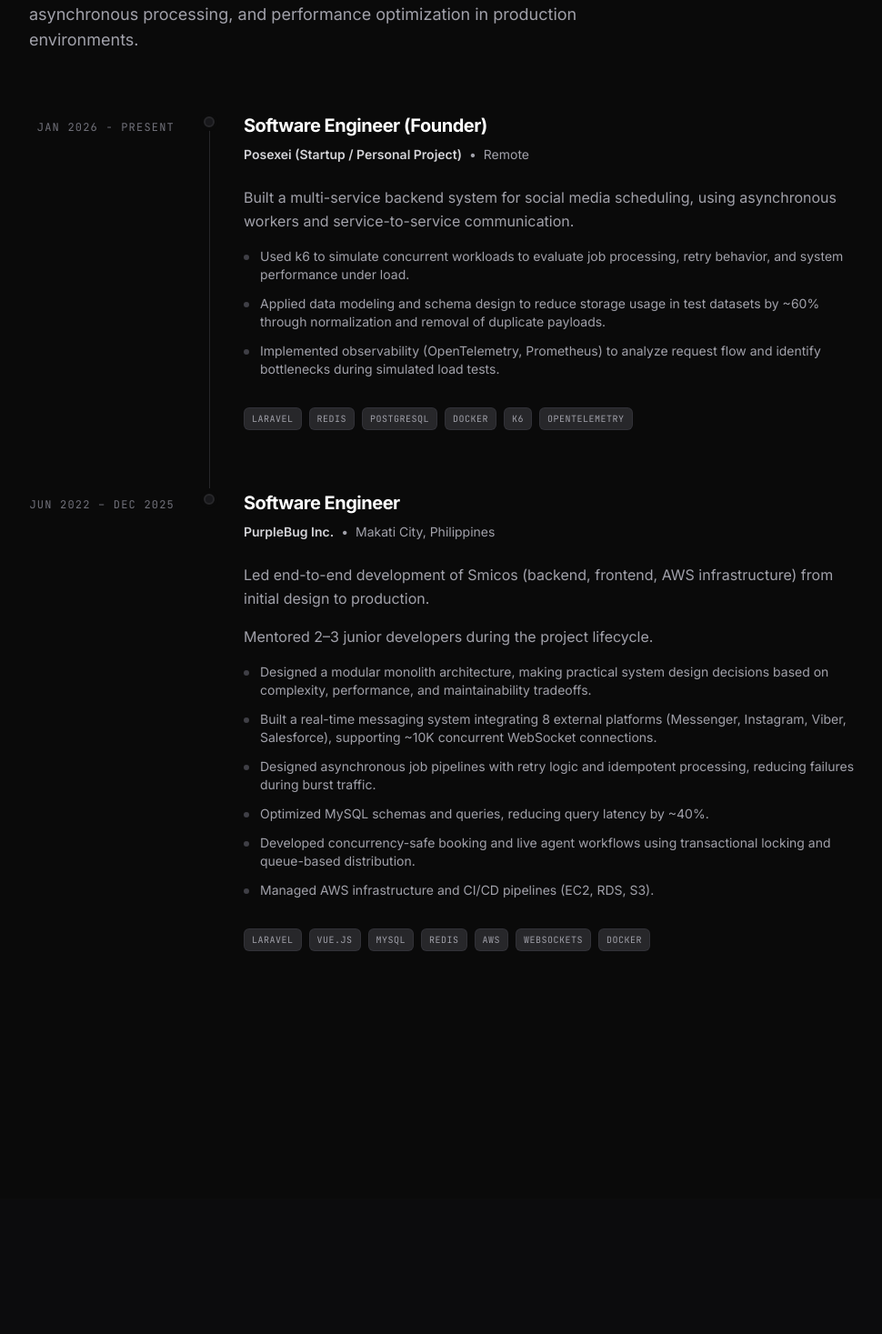
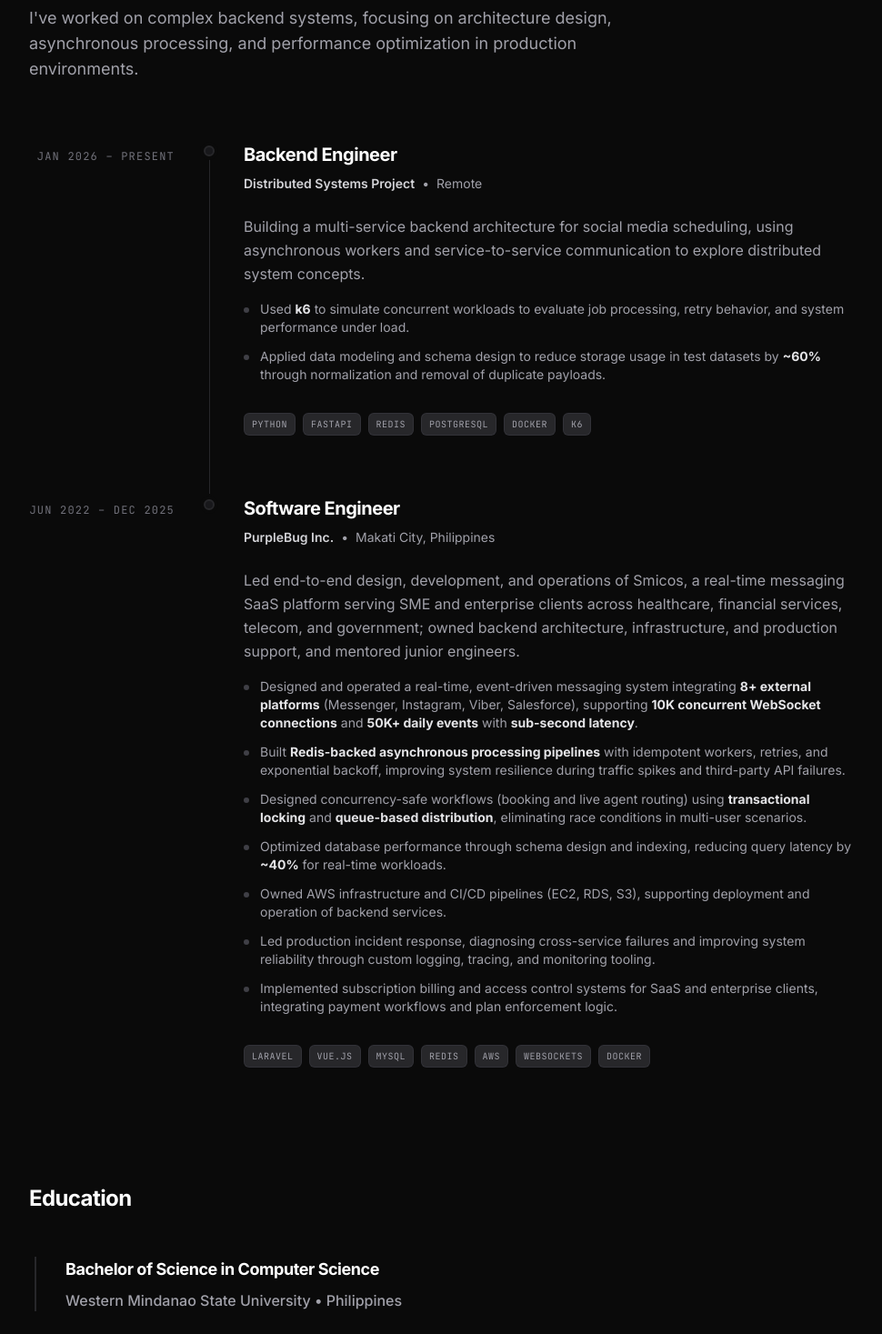
Before and after one commit to zerexei/zerexei.github.io, a React (Vite) app: page / in a window 1280 px wide. Shown: the part 1243-2710 px from the top of the page at 91% size, without its empty margins (120-1090 px from the left). Built offline with nearby package versions, Linux system fonts and the light colour scheme.

Commit message:
refactor: update professional profile, enhance project layout, and add new article on webhook reliability.

```diff
--- a/src/components/layout/About.tsx
+++ b/src/components/layout/About.tsx
@@ -60,9 +60,16 @@ export const About: React.FC = () => {
                 <ul className="space-y-3">
                   {exp.achievements.map((achievement, i) => (
                     <li key={i} className="flex gap-3 text-sm">
-                      <span className="mt-2 w-1.5 h-1.5 rounded-full bg-zinc-700 shrink-0 group-hover:bg-accent/50 transition-colors" />
-                      <span>{achievement}</span>
+                      <span
+                        className="mt-2 w-1.5 h-1.5 rounded-full bg-zinc-700 shrink-0 group-hover:bg-accent/50 transition-colors"
+                      />
+                      <span
+                        dangerouslySetInnerHTML={{
+                          __html: achievement.replace(/\*\*(.*?)\*\*/g, '<strong class="text-zinc-200">$1</strong>')
+                        }}
+                      />
                     </li>
+
                   ))}
                 </ul>
               </div>
@@ -76,6 +83,17 @@ export const About: React.FC = () => {
           </div>
         ))}
       </div>
+      <div className="space-y-12">
+        <h3 className="text-2xl font-bold text-white tracking-tight flex items-center gap-2">
+          Education
+        </h3>
+        <div className="border-l-2 border-zinc-800 ml-1.5 pl-8 space-y-2">
+          <h4 className="text-lg font-bold text-white">{resumeData.education.degree}</h4>
+          <p className="text-zinc-400 font-medium">
+            {resumeData.education.school} • {resumeData.education.location}
+          </p>
+        </div>
+      </div>
     </div>
   );
 };
--- a/src/components/layout/TechStack.tsx
+++ b/src/components/layout/TechStack.tsx
@@ -22,7 +22,7 @@ export const TechStack: React.FC = () => {
 
       <div className="grid grid-cols-1 md:grid-cols-2 lg:grid-cols-3 gap-8">
         {categories.map((cat) => (
-          <div key={cat.name} className="card p-6 group hover:bg-zinc-900 transition-all hover:border-accent/30">
+          <div key={cat.name} className="lg:first:col-span-2 card p-6 group hover:bg-zinc-900 transition-all hover:border-accent/30">
             <div className="flex items-center gap-3 mb-6">
               <div className="p-2 bg-zinc-800 rounded-lg text-zinc-400 group-hover:text-accent group-hover:bg-accent/10 transition-colors">
                 <cat.icon size={20} />
--- a/src/components/projects/FeaturedProject.tsx
+++ b/src/components/projects/FeaturedProject.tsx
@@ -14,11 +14,12 @@ export const FeaturedProject: React.FC<FeaturedProjectProps> = ({ project }) =>
   return (
     <div className="py-20 space-y-12">
       <div className="space-y-4 max-w-2xl">
-        <h2 className="text-3xl font-bold tracking-tight text-white">Featured Project</h2>
+        <h2 className="text-3xl font-bold tracking-tight text-white font-mono">Case Study</h2>
         <p className="text-zinc-400 text-lg italic">
-          Deep dive into Smicos — a mission-critical omnichannel support system.
+          A deep dive into system architecture, challenges, and engineering outcomes.
         </p>
       </div>
+
 
       <div className="card bg-zinc-900/40 border-zinc-800 p-8 md:p-12 space-y-12 relative overflow-hidden group hover:border-accent/20">
         {/* Subtle background glow */}
--- a/src/data/projects.ts
+++ b/src/data/projects.ts
@@ -19,24 +19,32 @@ export const projects: Project[] = [
   {
     id: "smicos",
     title: "Smicos",
-    description: "An omnichannel customer support platform integrating multiple messaging services into a unified interface.",
+    description: "A real-time messaging SaaS platform integrating 8+ external platforms, supporting 10K+ concurrent connections and 50K+ daily events.",
     tech: ["Laravel", "Vue.js", "MySQL", "Redis", "AWS", "WebSockets", "Docker"],
     featured: true,
     featuredDetails: {
-      problem: "Managing customer support across multiple platforms (Messenger, Instagram, Viber, etc.) was fragmented and inefficient for businesses.",
-      architecture: "Led end-to-end development of a modular monolith on AWS. Made critical architectural trade-offs between complexity and maintainability to ensure long-term stability and performance.",
-      challenges: "Handling real-time synchronization for 10K+ concurrent WebSocket connections and ensuring reliable delivery of ~50K daily events during burst traffic.",
-      solutions: "Implemented asynchronous job pipelines with idempotent processing and Redis caching. Designed concurrency-safe workflows using transactional locking and queue-based distribution.",
-      impact: "As Lead Developer, I owned the system design, managed AWS infrastructure, and collaborated with 2–3 junior developers and cross-functional teams to deliver a production-ready system.",
+      problem: "Enterprise clients needed a unified, real-time interface to manage customer interactions across fragmented messaging platforms (Messenger, Instagram, Viber, etc.).",
+      architecture: "Designed a real-time, event-driven architecture using WebSockets and asynchronous pipelines. Owned backend architecture, AWS infrastructure, and production support.",
+      challenges: "Eliminating race conditions in multi-user booking scenarios and ensuring system resilience during third-party API failures and traffic spikes.",
+      solutions: "Implemented concurrency-safe workflows using transactional locking and queue-based distribution. Developed Redis-backed idempotent processing pipelines with exponential backoff.",
+      impact: "Reduced database query latency by ~40% through schema optimization. Led production incident response and improved system reliability through enhanced logging and monitoring.",
     },
     demo: "https://smicos.com",
   },
   {
-    id: "posexei",
-    title: "Posexei",
-    description: "Multi-service backend for social media scheduling, focusing on asynchronous processing and distributed systems.",
-    tech: ["Laravel", "PHP", "Redis", "Postgres", "Docker", "k6"],
+    id: "distributed-systems",
+    title: "Distributed Systems Project",
+    description: "Multi-service backend architecture for social media scheduling, exploring asynchronous communication and system performance under load.",
+    tech: ["Python", "FastAPI", "Redis", "PostgreSQL", "Docker", "k6"],
     github: "https://github.com/zerexei/posexei",
+    featured: true,
+    featuredDetails: {
+      problem: "Designing a scalable social media scheduler that handles high-concurrency job processing and reliable service-to-service communication.",
+      architecture: "Built using Python (FastAPI) and a distributed worker pattern with Redis as the message broker.",
+      challenges: "Evaluating system behavior under heavy load and optimizing storage for large volumes of webhook payloads.",
+      solutions: "Utilized k6 for load testing and performance profiling. Applied normalization and deduplication strategies to data models.",
+      impact: "Reduced test dataset storage usage by ~60% and validated system resilience through rigorous load simulations.",
+    },
   },
   {
     id: "observability",
@@ -74,10 +82,11 @@ export const projects: Project[] = [
     github: "https://github.com/zerexei/p2p-file-transfer",
   },
   {
-    id: "grapejs-components",
-    title: "Web Builder Components",
+    id: "grapejs-web-builder",
+    title: "Web Builder",
     description: "A drag-and-drop web application builder with custom components and real-time preview.",
     tech: ["GrapesJS", "JavaScript", "Vue.js", "CSS"],
     github: "https://github.com/zerexei/grapejs-components",
   },
+
 ];
--- a/src/data/resume.ts
+++ b/src/data/resume.ts
@@ -35,8 +35,8 @@ export interface ResumeData {
 
 export const resumeData: ResumeData = {
   name: "Angelo Dave F. Arcillas",
-  title: "Backend Software Engineer",
-  summary: "Backend engineer with 3+ years of experience building and operating production systems, focusing on API development, asynchronous processing, and data modeling. Experience designing backend architectures, making system design decisions with tradeoffs, and improving performance and reliability. Comfortable working across backend, frontend, and infrastructure.",
+  title: "Backend Software Engineer (Real-Time Systems & Reliability)",
+  summary: "Backend engineer with 3+ years of experience building and operating real-time, event-driven systems in production. Experienced in designing high-concurrency messaging platforms, asynchronous workflows, and reliable backend services, with hands-on involvement across backend, infrastructure, and system operations.",
   location: "Zamboanga City, Philippines",
   email: "angeloarcillas64@gmail.com",
   phone: "+63 936-2547-611",
@@ -44,27 +44,26 @@ export const resumeData: ResumeData = {
   linkedin: "https://linkedin.com/in/angeloarcillas",
   website: "https://angeloarcillas.pages.dev",
   skills: {
-    backend: ["Python", "TypeScript", "PHP", "JavaScript", "Laravel", "FastAPI", "Node.js", "REST APIs", "WebSockets"],
-    infrastructure: ["AWS (EC2, RDS, S3)", "Docker", "Linux", "CI/CD pipelines", "Prometheus", "Grafana", "OpenTelemetry"],
-    databases: ["MySQL", "PostgreSQL", "Redis", "MongoDB", "Data Modeling", "Schema Design", "Query Optimization"],
+    backend: ["Python (FastAPI)", "TypeScript", "PHP (Laravel)", "JavaScript (Node.js)", "WebSockets", "REST APIs", "Event-Driven Systems", "Asynchronous Pipelines", "Concurrency Control", "Idempotent Workflows"],
+    infrastructure: ["AWS (EC2, RDS, S3, CloudFront)", "CI/CD pipelines", "Linux", "Docker", "Logging", "Metrics", "Prometheus", "OpenTelemetry", "Grafana", "Loki", "Tempo"],
+    databases: ["PostgreSQL", "MySQL", "Redis", "MongoDB", "Data Modeling", "Schema Design", "Indexing", "Query Optimization"],
     frontend: ["Vue.js", "React.js", "Tailwind CSS"],
-    practices: ["Automated Testing", "Performance Optimization", "Incident Response", "System Design"],
+    practices: ["Performance Optimization", "Incident Response", "API Design", "Automated Testing"],
   },
   experience: [
     {
-      company: "Posexei (Startup / Personal Project)",
-      role: "Software Engineer (Founder)",
+      company: "Distributed Systems Project",
+      role: "Backend Engineer",
       location: "Remote",
-      period: "Jan 2026 - Present",
+      period: "Jan 2026 – Present",
       description: [
-        "Built a multi-service backend system for social media scheduling, using asynchronous workers and service-to-service communication.",
+        "Building a multi-service backend architecture for social media scheduling, using asynchronous workers and service-to-service communication to explore distributed system concepts.",
       ],
       achievements: [
-        "Used k6 to simulate concurrent workloads to evaluate job processing, retry behavior, and system performance under load.",
-        "Applied data modeling and schema design to reduce storage usage in test datasets by ~60% through normalization and removal of duplicate payloads.",
-        "Implemented observability (OpenTelemetry, Prometheus) to analyze request flow and identify bottlenecks during simulated load tests.",
+        "Used **k6** to simulate concurrent workloads to evaluate job processing, retry behavior, and system performance under load.",
+        "Applied data modeling and schema design to reduce storage usage in test datasets by **~60%** through normalization and removal of duplicate payloads.",
       ],
-      technologies: ["Laravel", "Redis", "PostgreSQL", "Docker", "k6", "OpenTelemetry"],
+      technologies: ["Python", "FastAPI", "Redis", "PostgreSQL", "Docker", "k6"],
     },
     {
       company: "PurpleBug Inc.",
@@ -72,19 +71,20 @@ export const resumeData: ResumeData = {
       location: "Makati City, Philippines",
       period: "Jun 2022 – Dec 2025",
       description: [
-        "Led end-to-end development of Smicos (backend, frontend, AWS infrastructure) from initial design to production.",
-        "Mentored 2–3 junior developers during the project lifecycle.",
+        "Led end-to-end design, development, and operations of Smicos, a real-time messaging SaaS platform serving SME and enterprise clients across healthcare, financial services, telecom, and government; owned backend architecture, infrastructure, and production support, and mentored junior engineers.",
       ],
       achievements: [
-        "Designed a modular monolith architecture, making practical system design decisions based on complexity, performance, and maintainability tradeoffs.",
-        "Built a real-time messaging system integrating 8 external platforms (Messenger, Instagram, Viber, Salesforce), supporting ~10K concurrent WebSocket connections.",
-        "Designed asynchronous job pipelines with retry logic and idempotent processing, reducing failures during burst traffic.",
-        "Optimized MySQL schemas and queries, reducing query latency by ~40%.",
-        "Developed concurrency-safe booking and live agent workflows using transactional locking and queue-based distribution.",
-        "Managed AWS infrastructure and CI/CD pipelines (EC2, RDS, S3).",
+        "Designed and operated a real-time, event-driven messaging system integrating **8+ external platforms** (Messenger, Instagram, Viber, Salesforce), supporting **10K concurrent WebSocket connections** and **50K+ daily events** with **sub-second latency**.",
+        "Built **Redis-backed asynchronous processing pipelines** with idempotent workers, retries, and exponential backoff, improving system resilience during traffic spikes and third-party API failures.",
+        "Designed concurrency-safe workflows (booking and live agent routing) using **transactional locking** and **queue-based distribution**, eliminating race conditions in multi-user scenarios.",
+        "Optimized database performance through schema design and indexing, reducing query latency by **~40%** for real-time workloads.",
+        "Owned AWS infrastructure and CI/CD pipelines (EC2, RDS, S3), supporting deployment and operation of backend services.",
+        "Led production incident response, diagnosing cross-service failures and improving system reliability through custom logging, tracing, and monitoring tooling.",
+        "Implemented subscription billing and access control systems for SaaS and enterprise clients, integrating payment workflows and plan enforcement logic.",
       ],
       technologies: ["Laravel", "Vue.js", "MySQL", "Redis", "AWS", "WebSockets", "Docker"],
     },
+
   ],
   education: {
     degree: "Bachelor of Science in Computer Science",
--- a/src/pages/Home.tsx
+++ b/src/pages/Home.tsx
@@ -8,7 +8,7 @@ import { Section } from '../components/common/Section';
 import { projects } from '../data/projects';
 
 export const Home: React.FC = () => {
-  const featuredProject = projects.find(p => p.featured);
+  const featuredProjects = projects.filter(p => p.featured);
   const otherProjects = projects.filter(p => !p.featured);
 
   return (
@@ -25,13 +25,14 @@ export const Home: React.FC = () => {
         <TechStack />
       </Section>
 
-      {featuredProject && (
-        <Section id="featured">
-          <FeaturedProject project={featuredProject} />
+      {featuredProjects.map(project => (
+        <Section id={`featured-${project.id}`} key={project.id}>
+          <FeaturedProject project={project} />
         </Section>
-      )}
+      ))}
 
       <Section id="projects">
+
         <ProjectGrid projects={otherProjects} />
       </Section>
 
```
Also changed, not shown: index.html (+9 -2 lines), src/data/articles.ts (+10 -0 lines), src/index.css (line endings or trailing spaces), 1 other file (tests, documents, lock files or other folders).
